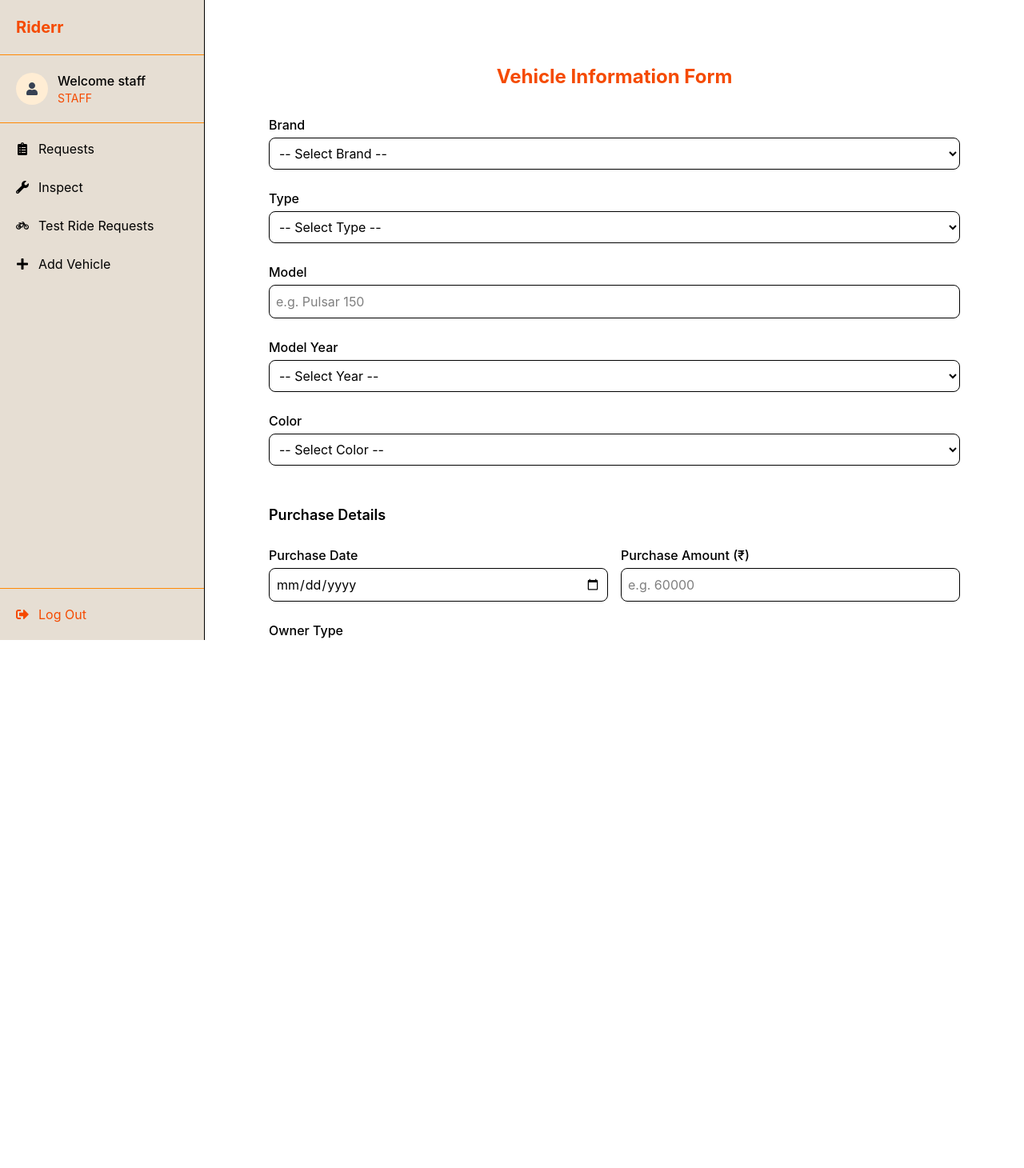
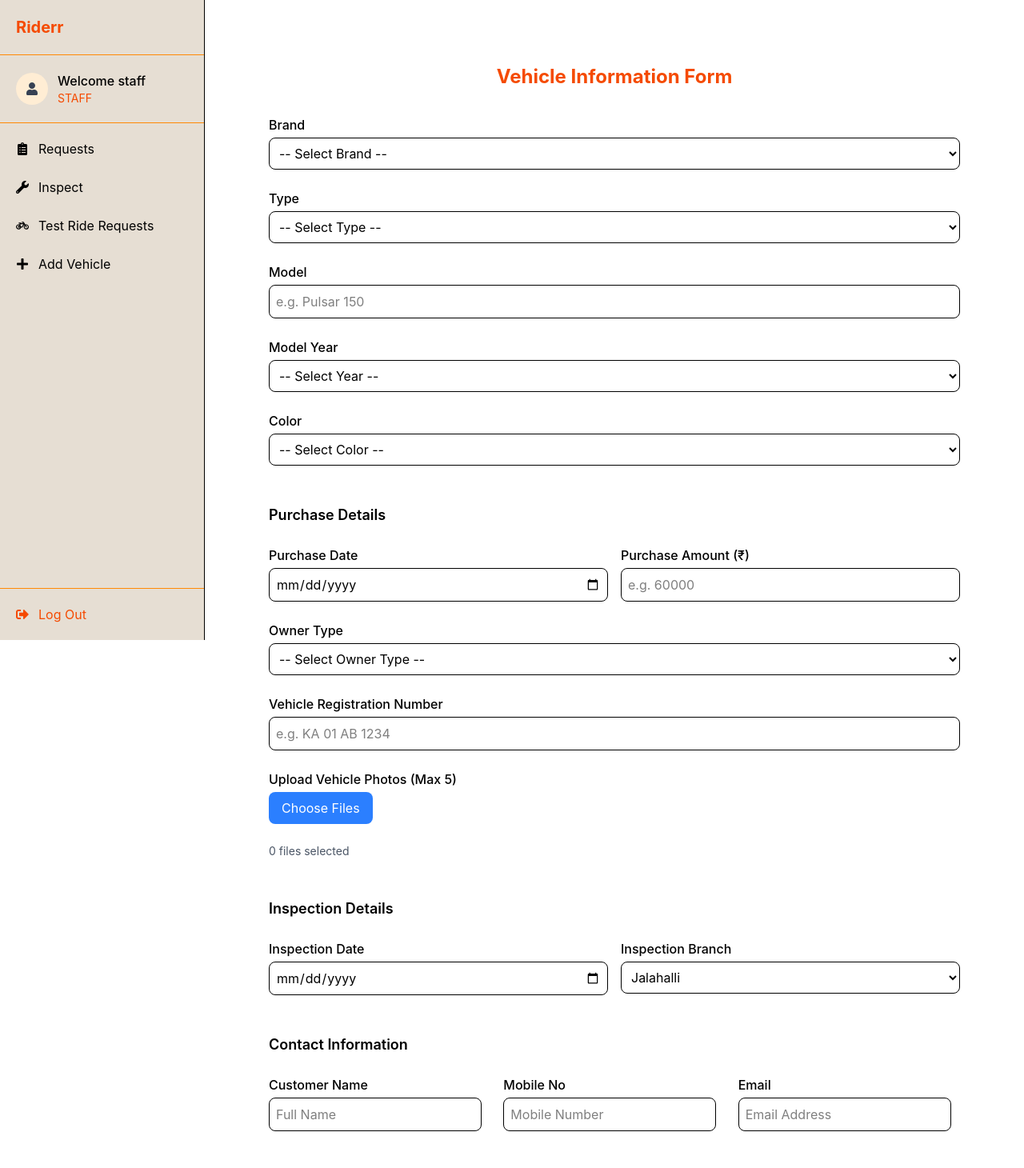
Before and after one commit to prasan1h/Riderrr-FrontEnd-ReactJS, a React (Vite) app: page /addvehicle in a window 1280 px wide. Shown: the top 1460 px of the page at 80% size. Before the commit the page ends 800 px from the top, so only its background shows below. Built offline with nearby package versions, Linux system fonts and the light colour scheme.

Commit message:
updated addvehicle page

```diff
--- /dev/null
+++ b/src/components/StaffNav.jsx
@@ -0,0 +1,96 @@
+import React from "react";
+import { Link } from "react-router";
+import {
+  FaUser,
+  FaClipboardList,
+  FaWrench,
+  FaBicycle,
+  FaPlus,
+  FaSignOutAlt,
+  FaTimes,
+} from "react-icons/fa";
+
+function StaffNav({ isOpen, setIsOpen }) {
+  return (
+    <>
+      {/* Overlay (mobile) */}
+      {isOpen && (
+        <div
+          className="fixed inset-0 bg-black/40 md:hidden z-40"
+          onClick={() => setIsOpen(false)}
+        ></div>
+      )}
+
+      {/* Sidebar */}
+      <div
+        className={`fixed top-0 left-0 h-full w-64 bg-[#e6ded3] border-r flex flex-col justify-between z-50
+        transform transition-transform duration-300
+        ${isOpen ? "translate-x-0" : "-translate-x-full"}
+        md:translate-x-0`}
+      >
+        {/* Top Section */}
+        <div>
+          {/* Logo + Close */}
+          <div className="p-5 border-b border-orange-400 flex items-center justify-between">
+            <h1 className="text-xl font-bold text-orange-600">Riderr</h1>
+
+            <button
+              className="md:hidden"
+              onClick={() => setIsOpen(false)}
+            >
+              <FaTimes size={20} />
+            </button>
+          </div>
+
+          {/* Profile */}
+          <div className="flex items-center gap-3 p-5 border-b border-orange-400">
+            <div className="w-10 h-10 rounded-full bg-orange-100 flex items-center justify-center">
+              <FaUser className="text-gray-700" />
+            </div>
+
+            <div>
+              <p className="font-medium">Welcome staff</p>
+              <p className="text-sm text-orange-600">STAFF</p>
+            </div>
+          </div>
+
+          {/* Menu */}
+          <div className="p-5 space-y-6">
+            <Link to="#" className="flex items-center gap-3 hover:text-orange-600">
+              <FaClipboardList />
+              <span>Requests</span>
+            </Link>
+
+            <Link to="#" className="flex items-center gap-3 hover:text-orange-600">
+              <FaWrench />
+              <span>Inspect</span>
+            </Link>
+
+            <Link to="#" className="flex items-center gap-3 hover:text-orange-600">
+              <FaBicycle />
+              <span>Test Ride Requests</span>
+            </Link>
+
+            <Link to="/addvehicle" className="flex items-center gap-3 hover:text-orange-600">
+              <FaPlus />
+              <span>Add Vehicle</span>
+            </Link>
+          </div>
+        </div>
+
+        {/* Logout */}
+        <div className="p-5 border-t border-orange-400">
+          <Link
+            to="#"
+            className="flex items-center gap-3 text-orange-600 hover:text-orange-800"
+          >
+            <FaSignOutAlt />
+            <span>Log Out</span>
+          </Link>
+        </div>
+      </div>
+    </>
+  );
+}
+
+export default StaffNav;
--- a/src/pages/Staff/Addvehicle.jsx
+++ b/src/pages/Staff/Addvehicle.jsx
@@ -1,9 +1,11 @@
 import React from "react";
 import { useState, useEffect } from "react";
-import StaffNav from "./StaffNav";
+import StaffNav from "../../components/StaffNav";
+import { FaBars } from "react-icons/fa";
 
 function Addvehicle() {
   const [data, setdata] = useState({});
+  const [isOpen, setIsOpen] = useState(false);
 
   useEffect(() => {
     getdata();
@@ -141,9 +143,19 @@ function Addvehicle() {
 
   return (
     <>
-      <StaffNav />
-      <div className="ml-64 h-screen overflow-y-auto bg-white p-10">
-        <div className="w-full mx-auto bg-white p-10 ">
+      <div className="md:hidden flex items-center justify-between p-4 bg-[#e6ded3] border-b">
+        <h1 className="text-lg font-bold text-orange-600">Riderr</h1>
+
+        <button onClick={() => setIsOpen(!isOpen)}>
+          <FaBars size={22} />
+        </button>
+      </div>
+
+      <div className="flex min-h-screen ">
+        <StaffNav isOpen={isOpen} setIsOpen={setIsOpen} />
+
+        <div className="flex-1 md:ml-64 w-full md:p-10 p-4">
+          <div className="w-full max-w-5xl mx-auto bg-white p-6 md:p-10 ">
             <h2 className="text-2xl font-bold text-center text-orange-600 mb-8">
               Vehicle Information Form
             </h2>
@@ -429,9 +441,18 @@ function Addvehicle() {
 
               {/* Contact Info */}
 
-            <h3 className="text-lg font-semibold pt-6">Contact Information</h3>
+              <h3 className="text-lg font-semibold pt-6">
+                Contact Information
+              </h3>
 
-            <div className="grid md:grid-cols-3 gap-4">
+              <div className="grid md:grid-cols-3 grid-cols-1 gap-4">
+                <div>
+                  <label
+                    className="block font-medium mb-1"
+                    htmlFor="customerName"
+                  >
+                    Customer Name
+                  </label>
                   <input
                     id="customerName"
                     type="text"
@@ -441,7 +462,12 @@ function Addvehicle() {
                     className="border rounded-lg p-2"
                     onChange={handleChange}
                   />
+                </div>
 
+                <div>
+                  <label className="block font-medium mb-1" htmlFor="mobile">
+                    Mobile No
+                  </label>
                   <input
                     id="mobile"
                     type="text"
@@ -453,7 +479,12 @@ function Addvehicle() {
                     onChange={handleChange}
                     required
                   />
+                </div>
 
+                <div>
+                  <label className="block font-medium mb-1" htmlFor="email">
+                    Email
+                  </label>
                   <input
                     id="email"
                     type="email"
@@ -464,6 +495,7 @@ function Addvehicle() {
                     onChange={handleChange}
                     required
                   />
+                </div>
               </div>
 
               {/* Submit Button */}
@@ -479,6 +511,7 @@ function Addvehicle() {
             </form>
           </div>
         </div>
+      </div>
     </>
   );
 }
--- a/src/pages/Staff/StaffNav.jsx
+++ /dev/null
@@ -1,70 +0,0 @@
-import React from "react";
-import {Link} from 'react-router'
-import {
-  FaUser,
-  FaClipboardList,
-  FaWrench,
-  FaBicycle,
-  FaPlus,
-  FaSignOutAlt,
-} from "react-icons/fa";
-
-function StaffNav() {
-  return (
-    <div className="fixed left-0 top-0 w-64 h-screen bg-[#e6ded3] flex flex-col justify-between border-r">
-      {/* Top Section */}
-      <div>
-        {/* Logo */}
-        <div className="p-5 border-b border-orange-400">
-          <h1 className="text-xl font-bold text-orange-600">Riderr</h1>
-        </div>
-
-        {/* Profile */}
-        <div className="flex items-center gap-3 p-5 border-b border-orange-400">
-          <div className="w-10 h-10 rounded-full bg-orange-100 flex items-center justify-center">
-            <FaUser className="text-gray-700" />
-          </div>
-
-          <div>
-            <p className="font-medium">Welcome staff</p>
-            <p className="text-sm text-orange-600">STAFF</p>
-          </div>
-        </div>
-
-        {/* Menu */}
-        <div className="p-5 space-y-6">
-
-          <Link to="#" className="flex items-center gap-3 cursor-pointer hover:text-orange-600">
-            <FaClipboardList />
-            <span>Requests</span>
-          </Link>
-
-          <Link to="" className="flex items-center gap-3 cursor-pointer hover:text-orange-600">
-            <FaWrench />
-            <span>Inspect</span>
-          </Link>
-
-          <Link to="" className="flex items-center gap-3 cursor-pointer hover:text-orange-600">
-            <FaBicycle />
-            <span>Test Ride Requests</span>
-          </Link>
-
-          <Link to="/addvehicle" className="flex items-center gap-3 cursor-pointer hover:text-orange-600">
-            <FaPlus />
-            <span>Add Vehicle</span>
-          </Link>
-        </div>
-      </div>
-
-      {/* Logout */}
-      <div className="p-5 border-t border-orange-400">
-        <Link to="" className="flex items-center gap-3 cursor-pointer text-orange-600 hover:text-orange-800">
-          <FaSignOutAlt />
-          <span>Log Out</span>
-        </Link>
-      </div>
-    </div>
-  );
-}
-
-export default StaffNav;
```
Lines whose indentation alone changed are shown as unchanged.
